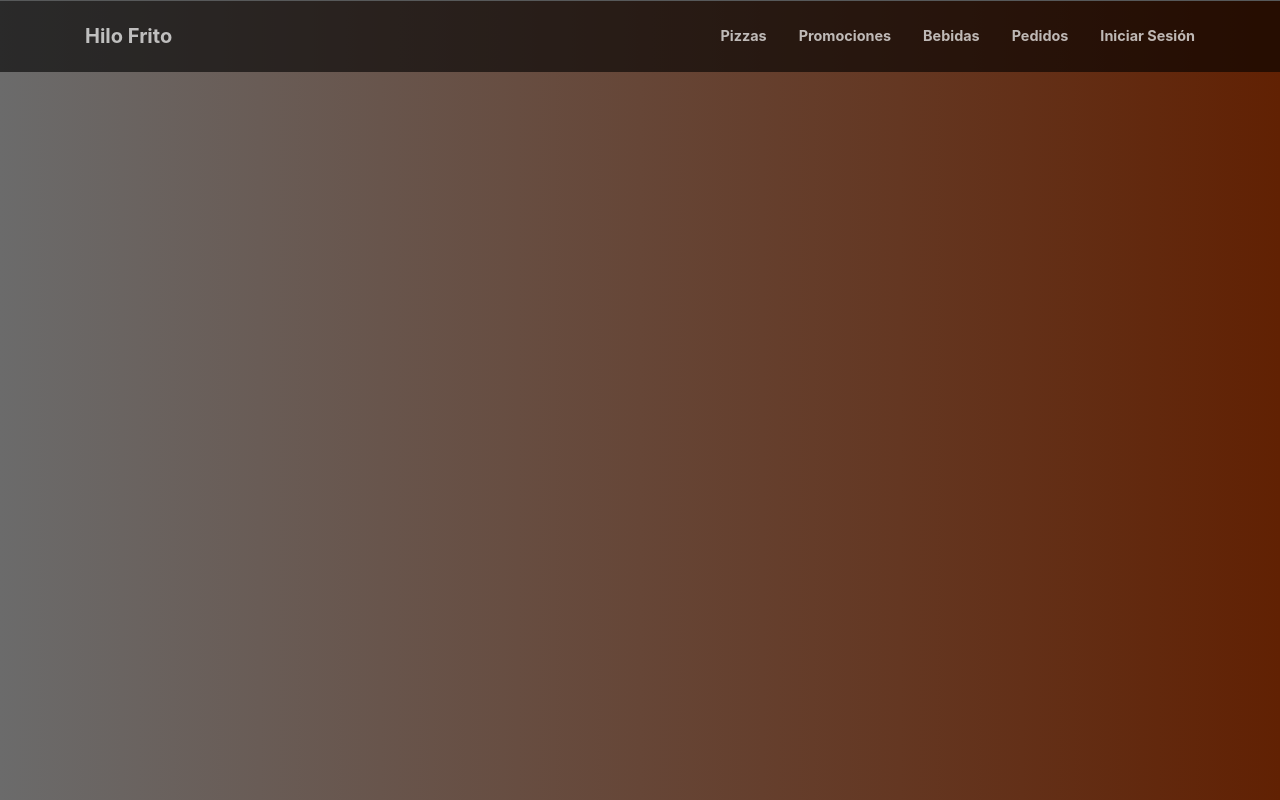
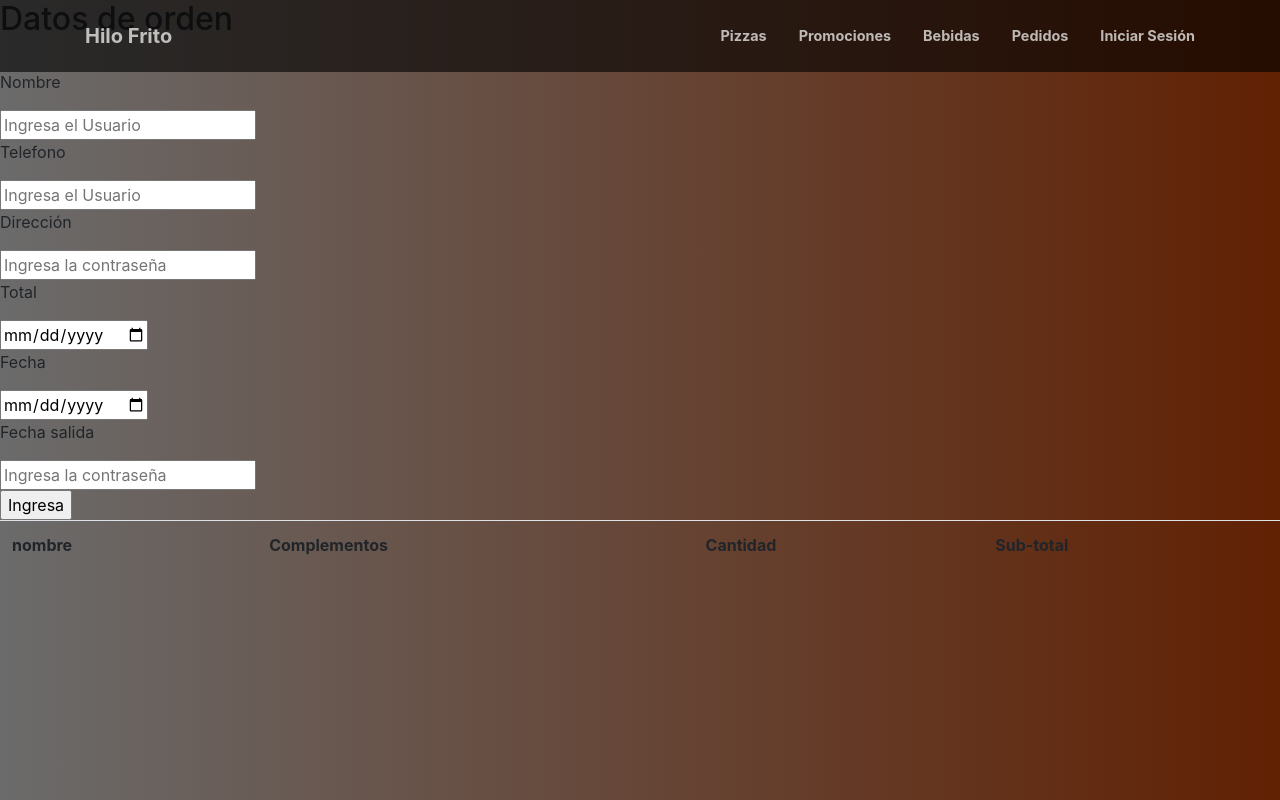
Before and after one commit to ArturoMcfly/hieloFrito, a PHP site: page /compra.php in a window 1280 px wide. Run offline with PHP 8.4, Linux system fonts and the light colour scheme; lists and menus that the app fills with data are empty.

Commit message:
version 10

```diff
--- a/Pizzeria/compra.php
+++ b/Pizzeria/compra.php
@@ -30,14 +30,50 @@
         </div>
     </nav>
 
-    <table class="table">
-        <tr>
-            <th>
+
+    <div class="form-area">
+        <h2>
+            Datos de orden
+        </h2>
+        <br>
+        <form action="php/login.php" method="post">
+            <p>
+             Nombre
+            </p>
+
+            <input type="text" name="user" placeholder="Ingresa el Usuario">
+            <p>Telefono</p>
+            <input type="number" name="user" placeholder="Ingresa el Usuario">
+
+            <p>Dirección</p>
+            <input type="text" name="pass" placeholder="Ingresa la contraseña">
+
+            <p>Total </p>
+            <input type="date" name="pass" placeholder="Ingresa la contraseña">
+            <p>Fecha </p>
+            <input type="date" name="pass" placeholder="Ingresa la contraseña">
+
+            <p>Fecha salida </p>
+            <input type="datetime" name="pass" placeholder="Ingresa la contraseña">
+            <br>
+            <input type="submit" value="Ingresa">
 
 
+
+        </form>
+
+   </div>
+   <table class="table">
+        <tr>
+            <th>nombre</th>
+            <th>Complementos</th>
+            <th>Cantidad</th>
+            <th>
+                Sub-total
             </th>
         </tr>
 
-    </table>
+   </table>
+
 </body>
 </html>
--- a/Pizzeria/pizzas.php
+++ b/Pizzeria/pizzas.php
@@ -209,7 +209,7 @@ include('php/conexion.php');
     $precio=$fila['precio'];
     $caracteristicas=$fila['caracteristicas'];
   ?>
-  <form action="php/editarPizza.php" method="post">
+  <form action="detalles/editarPizza.php" method="post">
     <tr>
       <th >
         <img src="https://cdn1.cocina-familiar.com/recetas/pizza-hawaiana-con-masa-casera.JPG" alt="" class="imagen-pizza">
```
Also changed, not shown: Pizzeria/detalles/editarPizza.php (renamed from Pizzeria/php/editarPizza.php, +32 -17 lines), Pizzeria/php/datosCompra.php (added, +14 -0 lines), Pizzeria/promosiones.php (+8 -6 lines).
